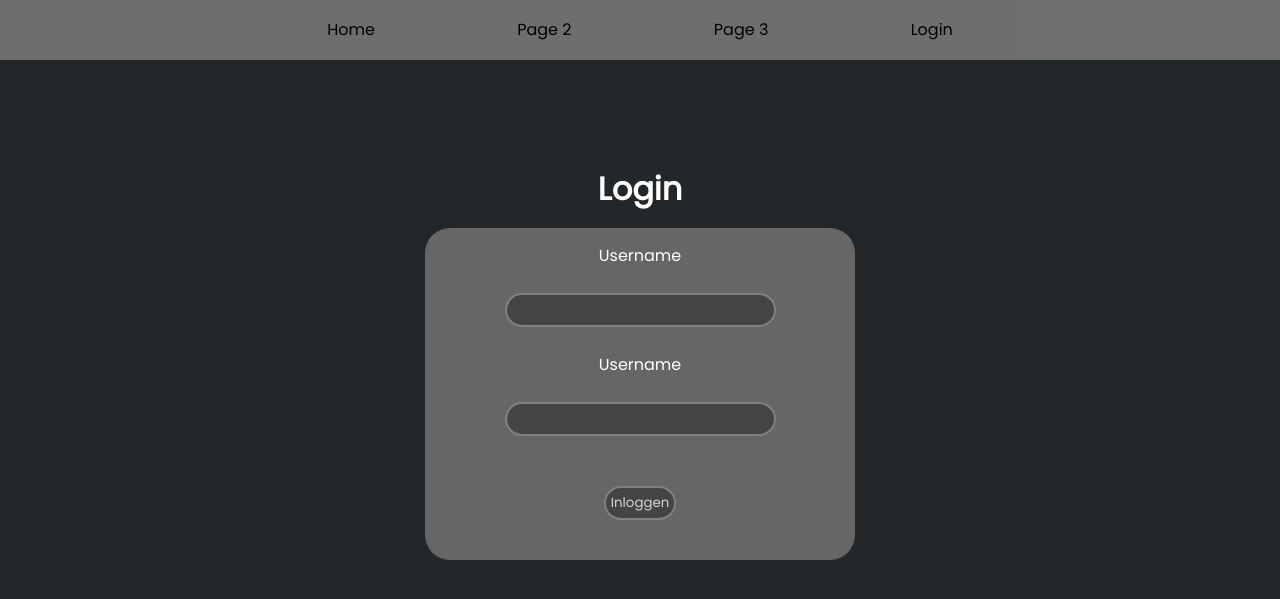
After one commit to offie321/start-up-undefined, a PHP site: page /game.php in a window 1280 px wide. The commit adds this page. Shown: the top 599 px of the page. Run offline with PHP 8.4, Linux system fonts and the light colour scheme; data that the repository does not hold is empty.

Commit message:
gamespecifiek pagina

```diff
--- /dev/null
+++ b/game.php
@@ -0,0 +1,42 @@
+
+<!DOCTYPE html>
+<html lang="en" dir="ltr">
+  <head>
+    <meta charset="utf-8">
+    <title></title>
+
+    <!-- css -->
+    <link rel="stylesheet" href="css/style.css">
+
+    <!-- fonts -->
+    <link href="https://fonts.googleapis.com/css?family=Poppins" rel="stylesheet">
+
+  </head>
+  <body>
+
+    <header>
+      <!-- nav -->
+      <div class="nav-container">
+        <nav>
+          <a class="hover-underline-animation"  href="index.php">Home</a>
+          <a class="hover-underline-animation"  href="login.php">Page 2</a>
+          <a class="hover-underline-animation"  href="#">Page 3</a>
+          <a class="hover-underline-animation" href="#">Login</a>
+        </nav>
+      </div>
+
+    </header>
+    <div class="spacer"></div>
+
+    <?php echo $row[1]; ?>
+    <div class="spacer"></div>
+    <div class="spacer"></div>
+
+    <h1 class="login-titel" >Login</h1>
+    <form class="login-form" method="post">
+      <label>Username</label><br><input type="text" name="username" /><br>
+      <label>Username</label><br><input type="password" name="password" /><br>
+      <input type="submit" name="submit" value="Inloggen">
+    </form>
+  </body>
+</html>
--- a/index.php
+++ b/index.php
@@ -73,7 +73,7 @@ if ($_SESSION['ingelogd'] = true) {
   <?php
   //Stap 2, 3 en 4
   $sql =
-  "SELECT games.titel, games.plaatjes, games.omschrijving, games.ranking
+  "SELECT games.titel, games.plaatjes, games.omschrijving, games.ranking, games.id
   FROM games
   LIMIT 8;
 
```
